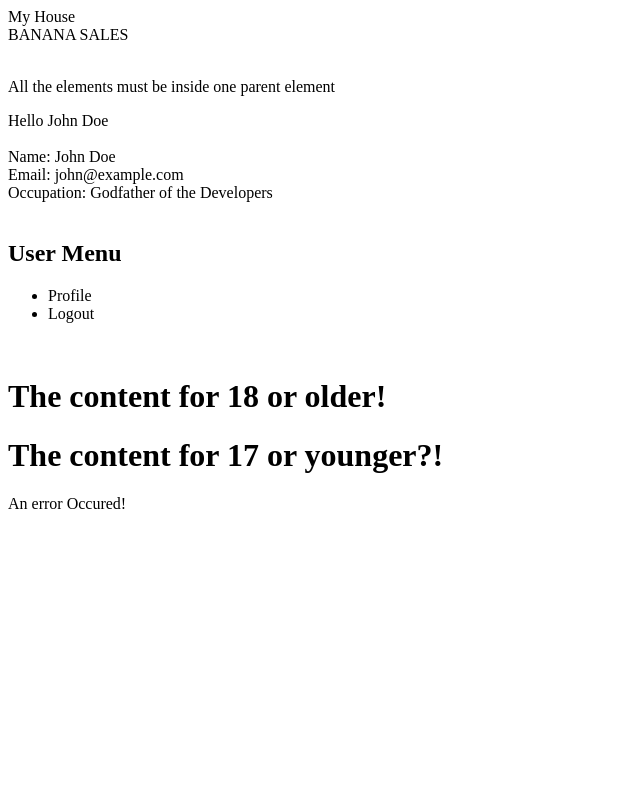
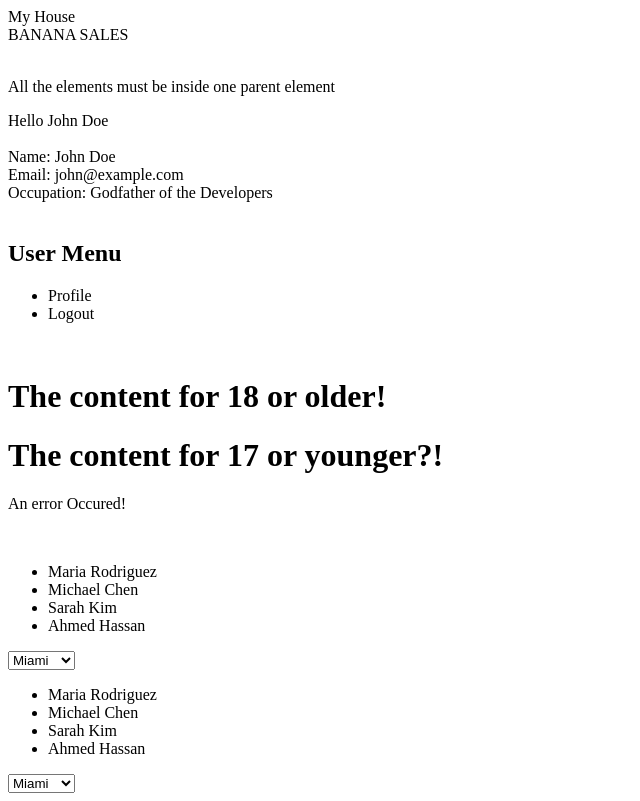
Before and after one commit to Krpiszez/FrontEndProjects, a React (Create React App) app: page / in a window 1280 px wide. Shown: the whole page, without its empty margins (0-640 px from the left). Built offline with nearby package versions, Linux system fonts and the light colour scheme.

Commit message:
map - options

```diff
--- a/src/App.js
+++ b/src/App.js
@@ -4,6 +4,7 @@ import Jsx1 from "./components/02-jsx/jsx1";
 import Jsx2 from "./components/02-jsx/jsx2";
 import Jsx3 from "./components/02-jsx/jsx3";
 import Jsx4 from "./components/02-jsx/jsx4";
+import Jsx5 from "./components/02-jsx/jsx5";
 
 const App = () => {
     return (
@@ -18,6 +19,11 @@ const App = () => {
             <Jsx3 />
             <br/>
             <Jsx4 />
+            <br/>
+            <Jsx5 />
+            <br/>
+            <Jsx5>
+            </Jsx5>
         </div>
     )
 };
--- /dev/null
+++ b/src/components/02-jsx/jsx5.js
@@ -0,0 +1,23 @@
+import React from 'react'
+
+const Jsx5 = () => {
+    const names = ["Maria Rodriguez", "Michael Chen", "Sarah Kim", "Ahmed Hassan"];
+    const cities = ["Miami", "Toronto", "Seoul", "Cairo"];
+
+
+  return (
+    <>
+        <ul>{
+            names.map((name, index) => <li key={index}>{name}</li>)
+            }
+        </ul>
+        <select>
+            {
+                cities.map((city, index) => <option key={index}>{city}</option>)
+            }
+        </select>
+    </>
+  )
+}
+
+export default Jsx5
```
